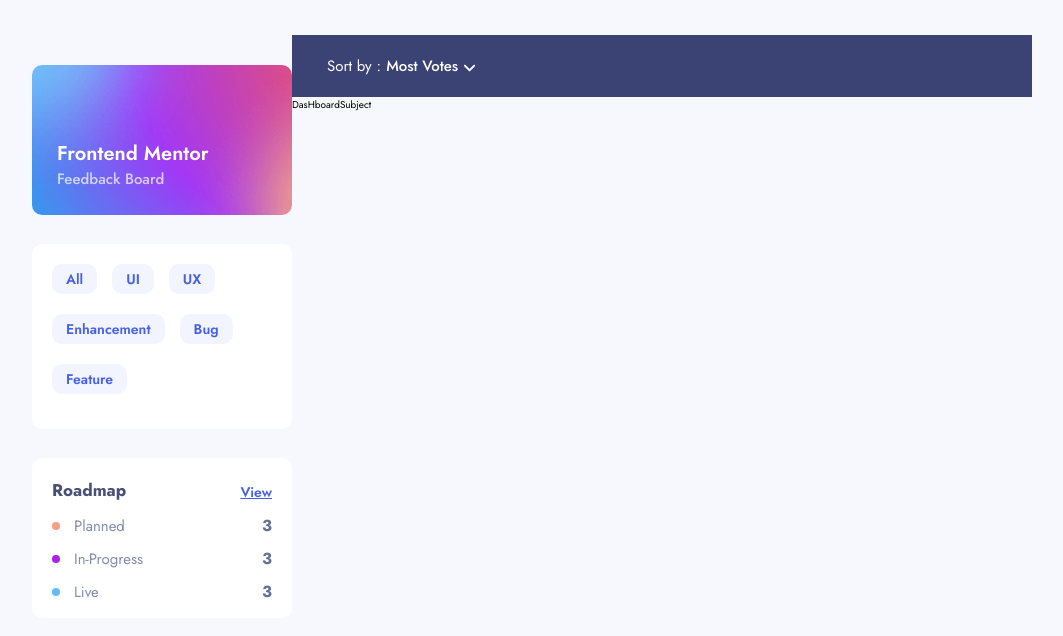
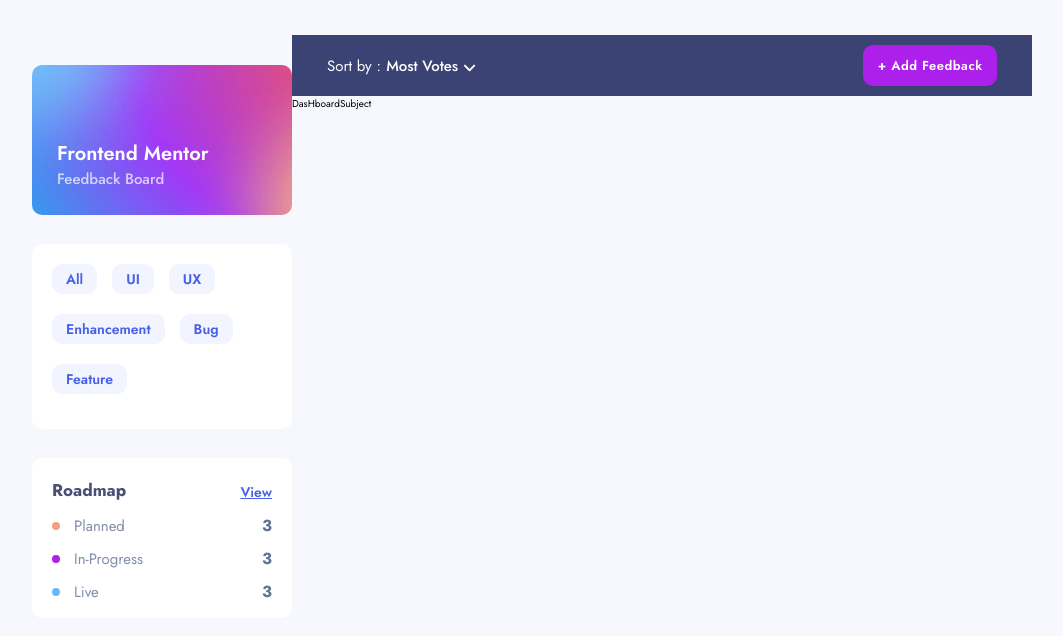
Before and after one commit to mkoosa/feedback-app, a Vue app: page / in a window 1280 px wide. Shown: the top 636 px of the page, without its empty margins (108-1171 px from the left). Built offline with nearby package versions, Linux system fonts and the light colour scheme.

Commit message:
Add feedback btn to  TheCockpit component

```diff
--- a/src/components/Dashboard/Cockpit/TheCockpit.vue
+++ b/src/components/Dashboard/Cockpit/TheCockpit.vue
@@ -1,20 +1,27 @@
 <template>
   <div class="dashboard__cockpit cockpit indent">
     <CockpitSort />
+    <TheButtonVue @@eventFromBtn="click" element="button" bgc="lila" text="add feedback"
+      >+</TheButtonVue
+    >
   </div>
 </template>
 
 <script setup lang="ts">
 import CockpitSort from './CockpitSort.vue';
+import TheButtonVue from '@/components/Shared/TheButton.vue';
+
+const click = (): void => console.log('ok');
 </script>
 
 <style scoped>
 .cockpit {
-  padding-top: 2rem;
-  padding-bottom: 2rem;
+  padding-top: 1rem;
+  padding-bottom: 1rem;
   color: var(--white);
   background: var(--dark-blue);
   display: flex;
   align-items: center;
+  justify-content: space-between;
 }
 </style>
--- a/src/components/Shared/TheButton.vue
+++ b/src/components/Shared/TheButton.vue
@@ -1,3 +1,61 @@
 <template>
-  <div></div>
+  <button
+    @click="$emit('@eventFromBtn')"
+    v-if="element === 'button'"
+    :bgc="bgc"
+    type="button"
+    class="btn"
+    :class="btnClass"
+  >
+    <slot></slot>
+    {{ text }}
+  </button>
+  <button v-if="element === 'submit'" type="submit" class="btn" :bgc="bgc" :class="btnClass">
+    {{ text }}
+  </button>
 </template>
+
+<script setup lang="ts">
+import { toRefs, computed } from 'vue';
+const props = defineProps<{
+  element: string;
+  bgc: string;
+  text: string;
+}>();
+
+const { bgc } = toRefs(props);
+
+const btnClass = computed(() => bgc.value);
+
+defineEmits<{
+  (e: '@eventFromBtn'): void;
+}>();
+</script>
+
+<style scoped>
+.btn {
+  padding: 0.85em 1.1em;
+  background: #000;
+  font-size: 1.3rem;
+  font-weight: 600;
+  letter-spacing: 0.05rem;
+  color: white;
+  outline: none;
+  border: none;
+
+  text-transform: capitalize;
+  border-radius: 1rem;
+}
+
+.lila {
+  background: var(--lila);
+}
+
+.blue {
+  background: var(--blue);
+}
+
+.dark-blue {
+  background: var(--dark-blue);
+}
+</style>
```
